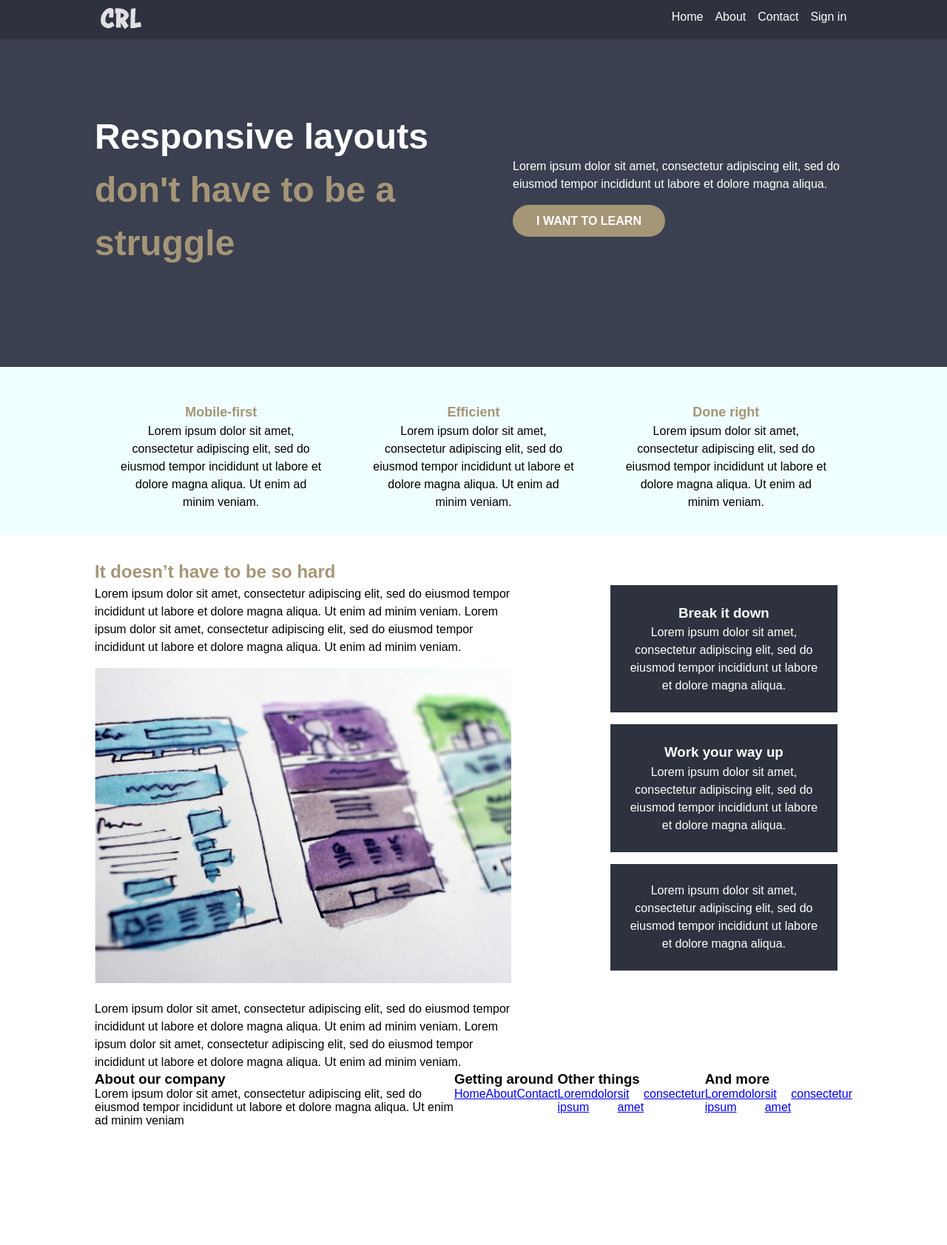
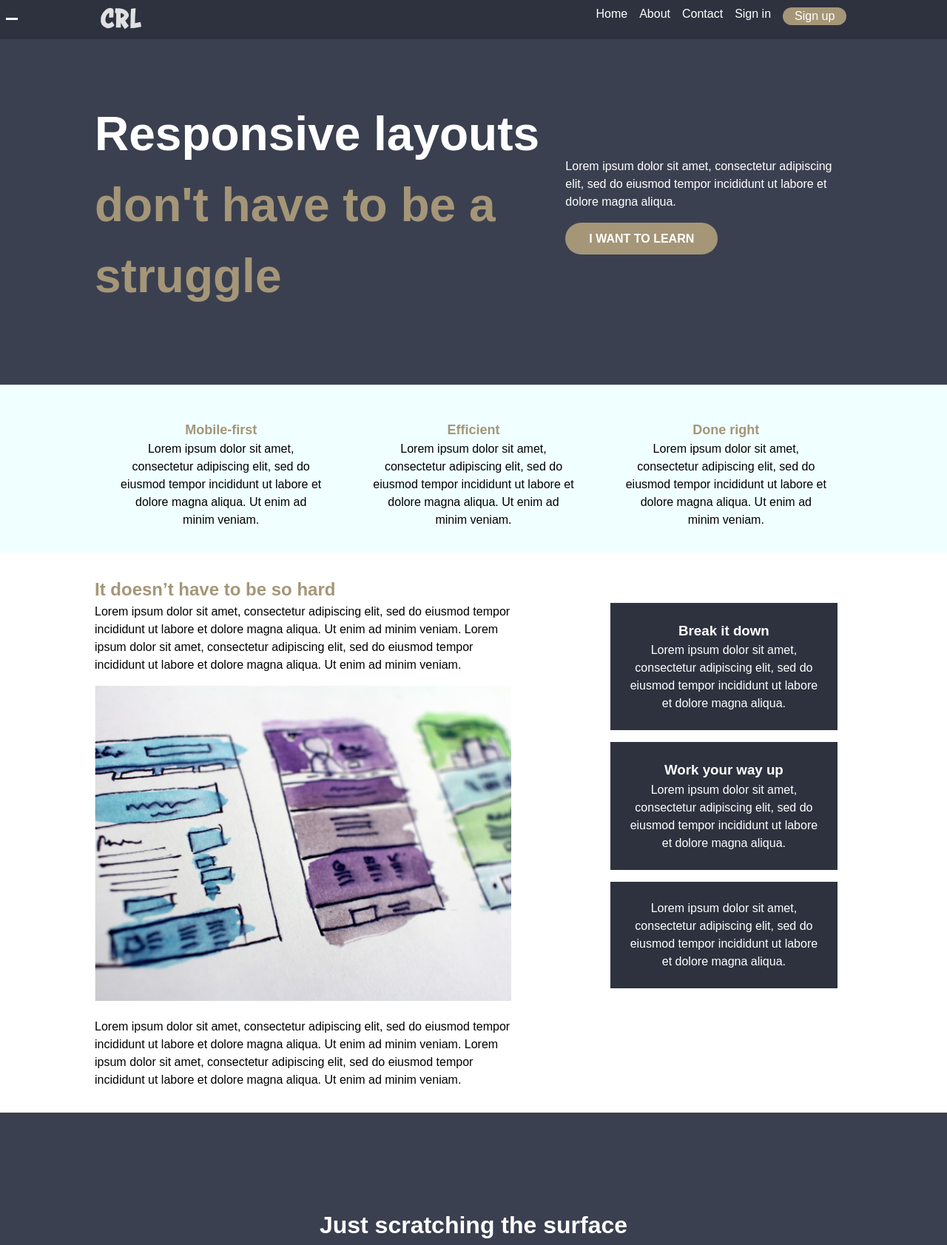
Before and after one commit to unRey5/Kevins-last-challenge, a plain HTML site: page index.html in a window 1280 px wide. Shown: the top 1683 px of the page at 74% size. Before the commit the page ends 1524 px from the top, so only its background shows below. Drawn offline with Linux system fonts and the light colour scheme.

Commit message:
added aside and footer section with styling

```diff
--- a/index.html
+++ b/index.html
@@ -9,6 +9,11 @@
 <body>
     <header>
         <div class="container row">
+
+            <button class="nav-toggle" aria-label="open navigation">
+                <span class="hamburger"></span>
+            </button>
+
             <div class="logo">
                 <a href="#"><img src="img/logo.svg" alt="logo"></a>
             </div>
@@ -19,6 +24,7 @@
                     <li class="list-item"><a href="#">About</a></li>
                     <li class="list-item"><a href="#">Contact</a></li>
                     <li class="list-item"><a href="#">Sign in</a></li>
+                    <li class="list-item"><a href="#" class="nav-link-button">Sign up</a></li>
                 </ul>
             </nav>
         </div>
@@ -88,15 +94,16 @@
     </section>
 
     <footer>
+        <h2>Just scratching the surface</h2>
         <div class="footer-area container row">
-            <div class="footer-links-one">
+            <div class="footer-links-one footer-items">
                 <h3>About our company</h3>
                 <p>Lorem ipsum dolor sit amet, consectetur adipiscing elit, sed do eiusmod tempor incididunt ut labore et dolore magna aliqua. Ut enim ad minim veniam</p>
             </div>
 
-            <div class="footer-links-two">
+            <div class="footer-links-two footer-items">
                 <h3>Getting around</h3>
-                <ul>
+                <ul class="footer-list">
                     <li><a href="#">Home</a></li>
                     <li><a href="#">About</a></li>
                     <li><a href="#">Contact</a></li>
@@ -104,23 +111,23 @@
                 </ul>
             </div>
 
-            <div class="footer-links-three">
+            <div class="footer-links-three footer-items">
                 <h3>Other things</h3>
-                <ul>
-                    <li><a href="#">Lorem ipsum</a></li>
-                    <li><a href="#">dolor</a></li>
-                    <li><a href="#">sit amet</a></li>
-                    <li><a href="#">consectetur</a></li>
+                <ul class="footer-list">
+                    <li class="footer-list-item"><a href="#">Lorem ipsum</a></li>
+                    <li class="footer-list-item"><a href="#">dolor</a></li>
+                    <li class="footer-list-item"><a href="#">sit amet</a></li>
+                    <li class="footer-list-item"><a href="#">consectetur</a></li>
                 </ul>
             </div>
 
-            <div class="footer-links-four">
+            <div class="footer-links-four footer-items">
                 <h3>And more</h3>
-                <ul>
-                    <li><a href="#">Lorem ipsum</a></li>
-                    <li><a href="#">dolor</a></li>
-                    <li><a href="#">sit amet</a></li>
-                    <li><a href="#">consectetur</a></li>
+                <ul class="footer-list">
+                    <li class="footer-list-item"><a href="#">Lorem ipsum</a></li>
+                    <li class="footer-list-item"><a href="#">dolor</a></li>
+                    <li class="footer-list-item"><a href="#">sit amet</a></li>
+                    <li class="footer-list-item"><a href="#">consectetur</a></li>
                 </ul>
             </div>
         </div>
--- a/style.css
+++ b/style.css
@@ -24,8 +24,36 @@ header {
     margin: 0 auto;
 }
 
+
 ul {
     list-style-type: none;
+}
+
+.nav-toggle {
+    cursor: pointer;
+    border: 0;
+    background: #2E323F;
+    color: #fff;
+    width: 2rem;
+    height: 2rem;
+    padding: 0;
+    border-radius: 50%;
+    left: 0;
+    position: absolute;
+}
+
+.hamburger {
+    width: 50%;
+    position: relative;
+}
+
+.hamburger,
+.hamburger::before,
+.hamburger::after {
+    display: block;
+    margin: 0 auto;
+    height: 3px;
+    background: white;
 }
 
 .list-item a {
@@ -36,7 +64,9 @@ ul {
     margin-top: 3rem;
 }
 
-
+.nav-link-button {
+    background-color: #A59678;
+}
 
 h1 {
     font-size: 3rem;
@@ -44,7 +74,7 @@ h1 {
 
 .hero-area {
     background-color: #3B4050;
-    padding: 6rem 0;
+    padding: 5rem 0;
     color: #fff;
     line-height: 1.5;
 }
@@ -67,7 +97,7 @@ h1 {
 }
 
 .hero-text-right {
-    padding: 4rem 0;
+    margin: 5rem 0;
 }
 
 .colorful-hero-text {
@@ -118,13 +148,49 @@ h1 {
     margin-top: 1rem;
 }
 
+footer {
+    background-color: #3B4050;
+    padding: 6rem 0;
+    margin-top: 2rem;
+    color: #fff;
+    line-height: 1.5;
+}
 
+footer h2 {
+    text-align: center;
+    font-size: 2rem;
+    margin: 2rem;
+}
 
+.footer-area h3 {
+    color: #A59678;
+    font-size: 1.3rem;
+}
+
+.footer-list {
+    display: flex;
+    flex-direction: column;
+    gap: 1rem;
+}
+
+.footer-area li a {
+    text-decoration: none;
+    color: #fff;
+}
+
+.footer-items {
+    margin-bottom: 1rem;
+}
 
 @media (min-width: 800px) {
+
+    h1 {
+        font-size: 4rem;
+    }
     .row {
         display: flex;
         justify-content: space-between;
+        /* align-items: center; */
     }
 
     .second-text-wrapper {
@@ -151,7 +217,7 @@ ul {
     text-decoration: none;
     color: #fff;
     margin-left: 1rem;
-    margin-top: .3rem;
+    margin-top: 0;
 }
 
 .list-item a:hover,
@@ -159,14 +225,24 @@ ul {
     border-bottom: 2px solid #A59678;
 }
 
+.nav-link-button {
+    background-color: #A59678;
+    padding: .2rem 1rem;
+    border-radius: 2rem;
+}
+
 .hero-area {
     display: flex;
     justify-content: space-between;
-    align-items: center;
 }
+
 
 .right-text {
     padding: 1.5rem;
 }
 
+.footer-links-one {
+    width: 40%;
 }
+
+}
```
